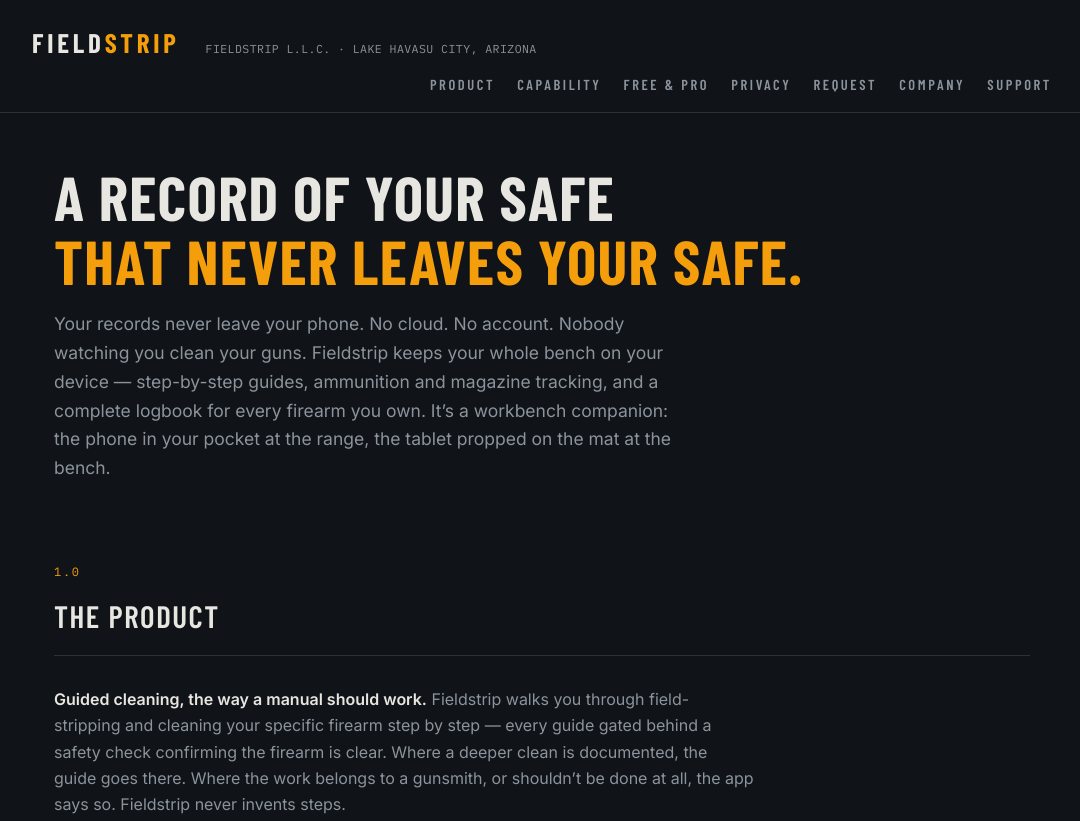
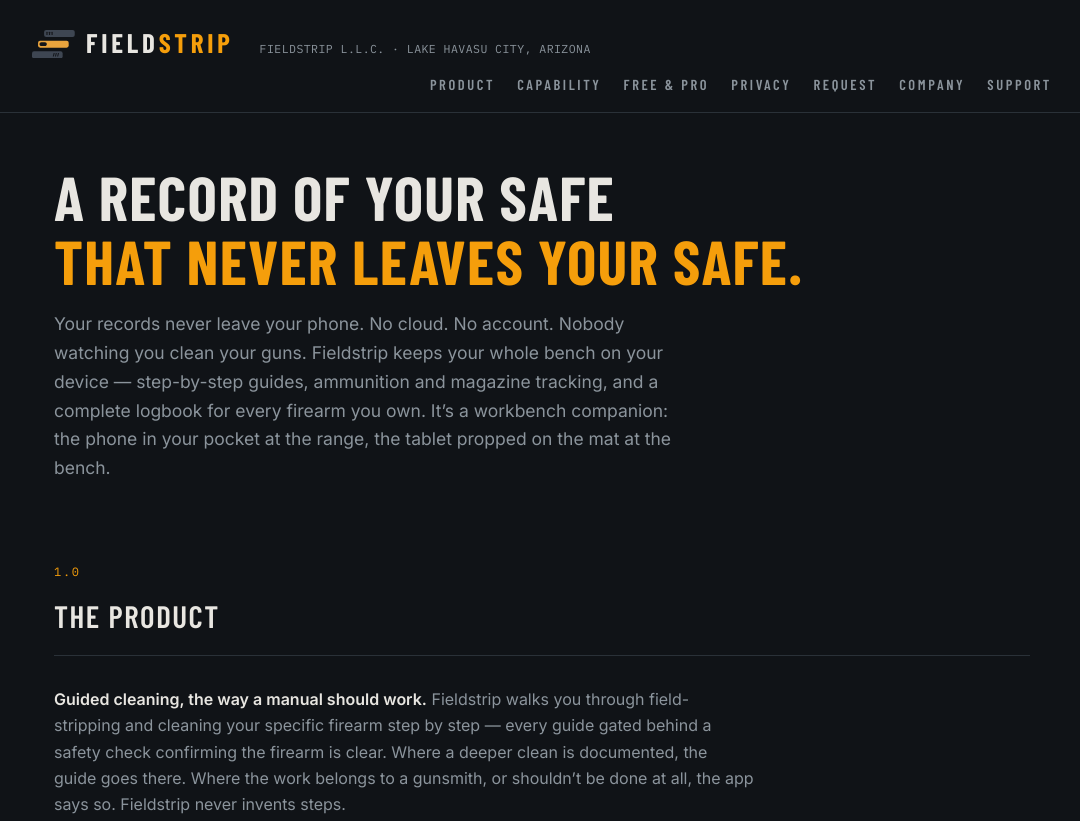
Before and after one commit to Fieldstripapp/Fieldstrip_site, a plain HTML site: page index.html in a window 1280 px wide. Shown: the top 821 px of the page, without its empty margins (98-1178 px from the left). Drawn offline with nearby package versions, Linux system fonts and the light colour scheme.

Commit message:
Site: the v5 Fieldstrip mark beside the FIELDSTRIP wordmark, and a favicon set (Darren item 11, 2026-10-17)
- favicon.ico (16/32/48, PNG entries), favicon-32.png and apple-touch-icon.png (180), each a LANCZOS
  reduction of the approved v5 app icon (fieldstrip-app tools/brand/fieldstrip-icon-master.png, sha256
  61d71340...), written by fieldstrip-app tools/brand/site_icons.py; nothing drawn by hand.
- every page links all three in <head>.
- the inline v5 mark (tools/brand/logo.py MARK_SVG_V5, byte for byte, viewBox 0 0 184 122) sits inside
  the header wordmark, 1.05em tall, with one CSS rule; no other styling changed.

Proved: site_icons.py --check (icons byte-identical to a fresh build, ICO decodes to exactly 16/32/48,
every page links the icons and carries the mark) PASS, and red on the unchanged pages; headless Chrome at
390x844 and 1280x800 on all four pages: the mark renders 42.7x28.3 px left of the wordmark text, the header
height is unchanged on every page and viewport, every icon link answers 200 with PNG/ICO bytes, and no
overflow is new (index.html at 390 px already scrolled to 572 px wide before this change - the nav does not
wrap; reported, not changed). Not published.

Co-Authored-By: Claude Opus 5.5 <noreply@anthropic.com>

```diff
--- a/index.html
+++ b/index.html
@@ -3,6 +3,9 @@
 <head>
 <meta charset="utf-8">
 <meta name="viewport" content="width=device-width, initial-scale=1">
+<link rel="icon" href="favicon.ico" sizes="16x16 32x32 48x48">
+<link rel="icon" type="image/png" sizes="32x32" href="favicon-32.png">
+<link rel="apple-touch-icon" sizes="180x180" href="apple-touch-icon.png">
 <title>Fieldstrip — A record of your safe that never leaves your safe</title>
 <meta name="description" content="Fieldstrip is a firearm maintenance and record-keeping app with no cloud and no accounts: step-by-step guides, ammunition tracking, and a complete logbook for every firearm you own. Lake Havasu City, Arizona.">
 <link rel="preconnect" href="https://fonts.googleapis.com">
@@ -29,6 +32,7 @@ header{border-bottom:1px solid var(--line)}
 .dataplate{display:flex;flex-wrap:wrap;align-items:baseline;gap:8px 26px;padding:20px 0 16px}
 .wordmark{font-family:var(--disp);font-weight:700;font-size:27px;letter-spacing:.14em;color:var(--bone)}
 .wordmark b{color:var(--amber);font-weight:700}
+.wordmark .mark{display:inline-block;height:1.05em;width:auto;vertical-align:-.2em;margin-right:.42em}
 .plateinfo{font-family:var(--mono);font-size:11.5px;color:var(--muted);letter-spacing:.04em}
 nav{margin-left:auto;display:flex;gap:22px}
 nav a{font-family:var(--disp);font-weight:600;font-size:14.5px;letter-spacing:.18em;color:var(--muted);text-transform:uppercase}
@@ -153,7 +157,7 @@ footer{margin-top:78px;border-top:1px solid var(--line);padding:26px 0 40px}
 
 <header>
   <div class="plate dataplate">
-    <span class="wordmark">FIELD<b>STRIP</b></span>
+    <span class="wordmark"><svg class="mark" viewBox="0 0 184 122" aria-hidden="true" focusable="false"><rect x="52" y="0" width="132" height="30" rx="9" fill="#3E4652"/><rect x="62" y="8" width="5" height="14" rx="2" fill="#14161A"/><rect x="73" y="8" width="5" height="14" rx="2" fill="#14161A"/><rect x="84" y="8" width="5" height="14" rx="2" fill="#14161A"/><rect x="26" y="46" width="132" height="30" rx="9" fill="#E8A33D"/><path d="M40.220 53.110H55.980C60.249 53.110 63.710 56.571 63.710 60.840C63.710 65.109 60.249 68.570 55.980 68.570H40.220C35.951 68.570 32.490 65.109 32.490 60.840C32.490 56.571 35.951 53.110 40.220 53.110Z" fill="#121418"/><rect x="0" y="92" width="132" height="30" rx="9" fill="#3E4652"/><polygon points="93.36,99.35 97.69,99.35 93.98,114.35 89.65,114.35" fill="#121418"/><polygon points="102.63,99.35 106.96,99.35 103.25,114.35 98.92,114.35" fill="#121418"/><polygon points="111.91,99.35 116.24,99.35 112.53,114.35 108.20,114.35" fill="#121418"/></svg>FIELD<b>STRIP</b></span>
     <span class="plateinfo">FIELDSTRIP L.L.C. · LAKE HAVASU CITY, ARIZONA</span>
     <nav>
       <a href="#product">Product</a>
```
Also changed, not shown: privacy.html (+5 -1 lines), support.html (+5 -1 lines), terms.html (+5 -1 lines), apple-touch-icon.png (added), favicon-32.png (added), favicon.ico (added).
